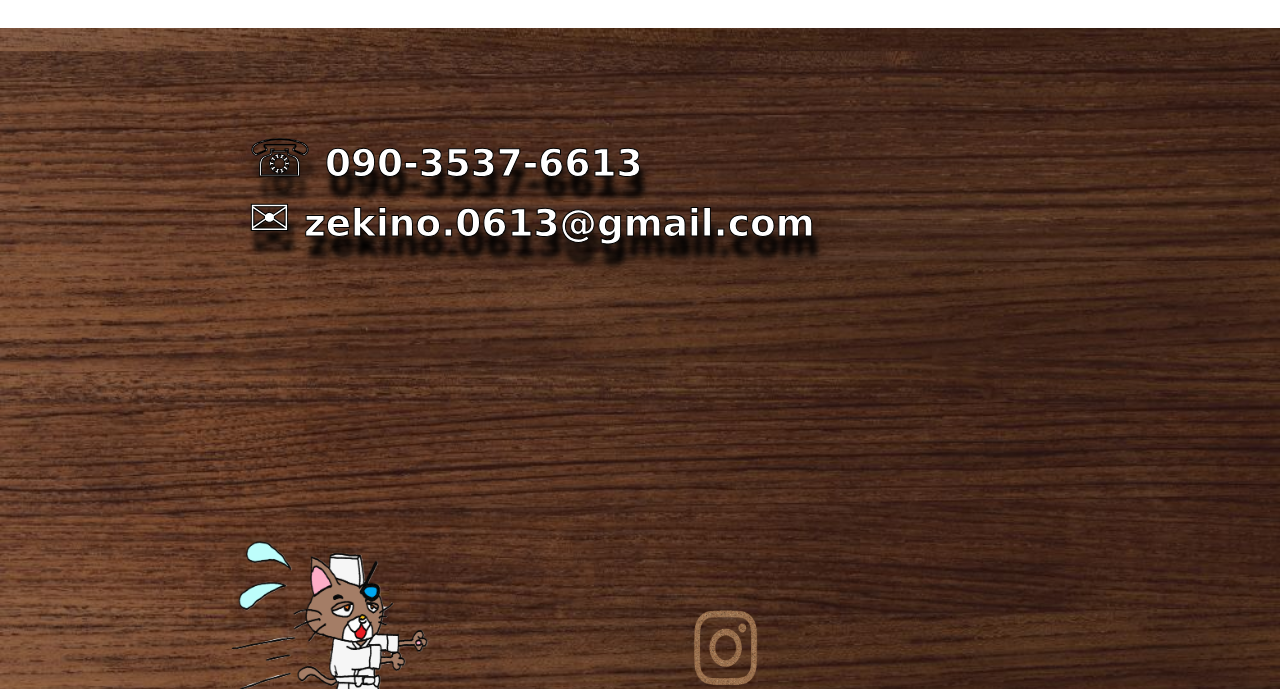
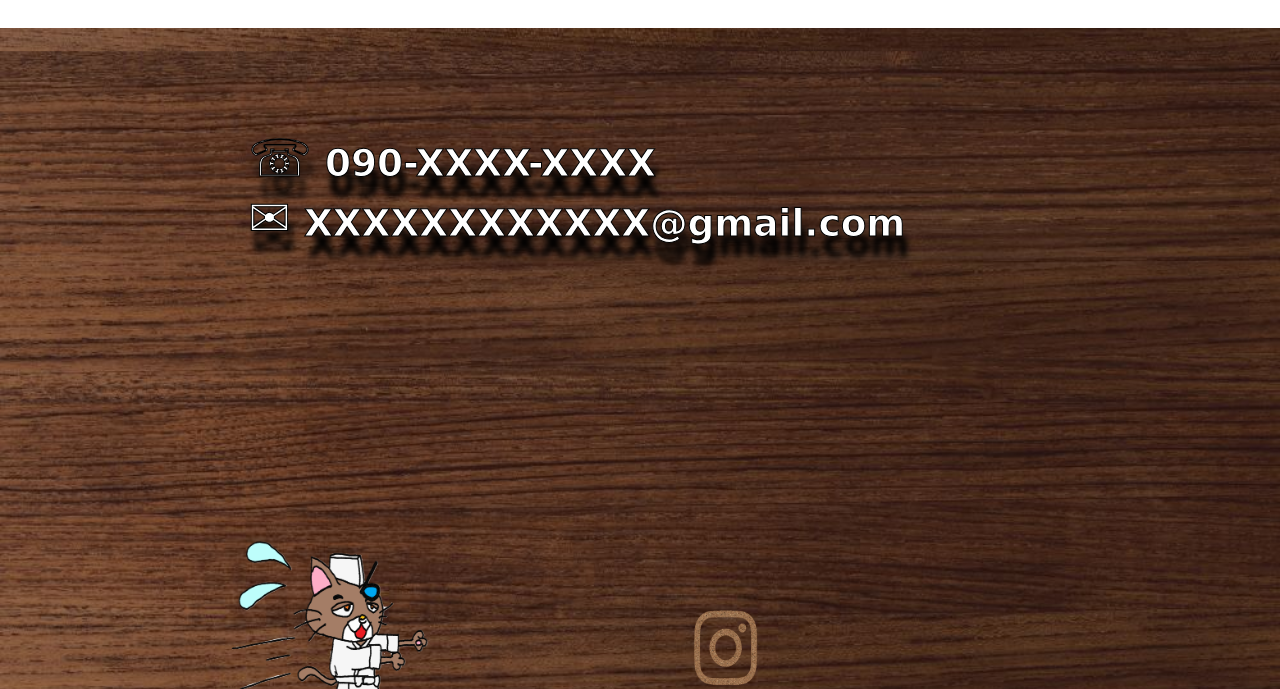
Before and after one commit to zekino0613/portfolio_2, a plain HTML site: page index.html in a window 1280 px wide. Shown: the part 9120-9809 px from the top of the page. Drawn offline with Linux system fonts and the light colour scheme; some packages are replaced by stand-ins of ours; a web font is replaced by a local one.

Commit message:
Update and rename Portfolio.html to index.html

```diff
--- a/Portfolio.html
+++ b/index.html
@@ -205,8 +205,8 @@
 
       <div class="footer-list">
         <div class="contact-form">
-          <a href="tel:09035376613"><h3><span>☏</span> 090-3537-6613</h3></a>
-          <a href="mailto:zekino.0613@gmail.com"><h3><span>✉</span> zekino.0613@gmail.com</h3></a>
+          <a href="tel:09035376613"><h3><span>☏</span> 090-XXXX-XXXX</h3></a>
+          <a href="mailto:XXXXXX@gmail.com"><h3><span>✉</span> XXXXXXXXXXXX@gmail.com</h3></a>
 
         </div>
 
@@ -214,7 +214,7 @@
           <div class="footer-neko"></div>
 
           <div class="footer-icon">
-            <a href="https://twitter.com/webneco_12"><img class="twitter" src="portfolio_img2/twitter wood2.png"></a>
+            <a href="#"><img class="twitter" src="portfolio_img2/twitter wood2.png"></a>
             <a href="#"><div class="insta"></div></a>
             <a href="#"><div class="sakana"></div></a>
           </div>
```
